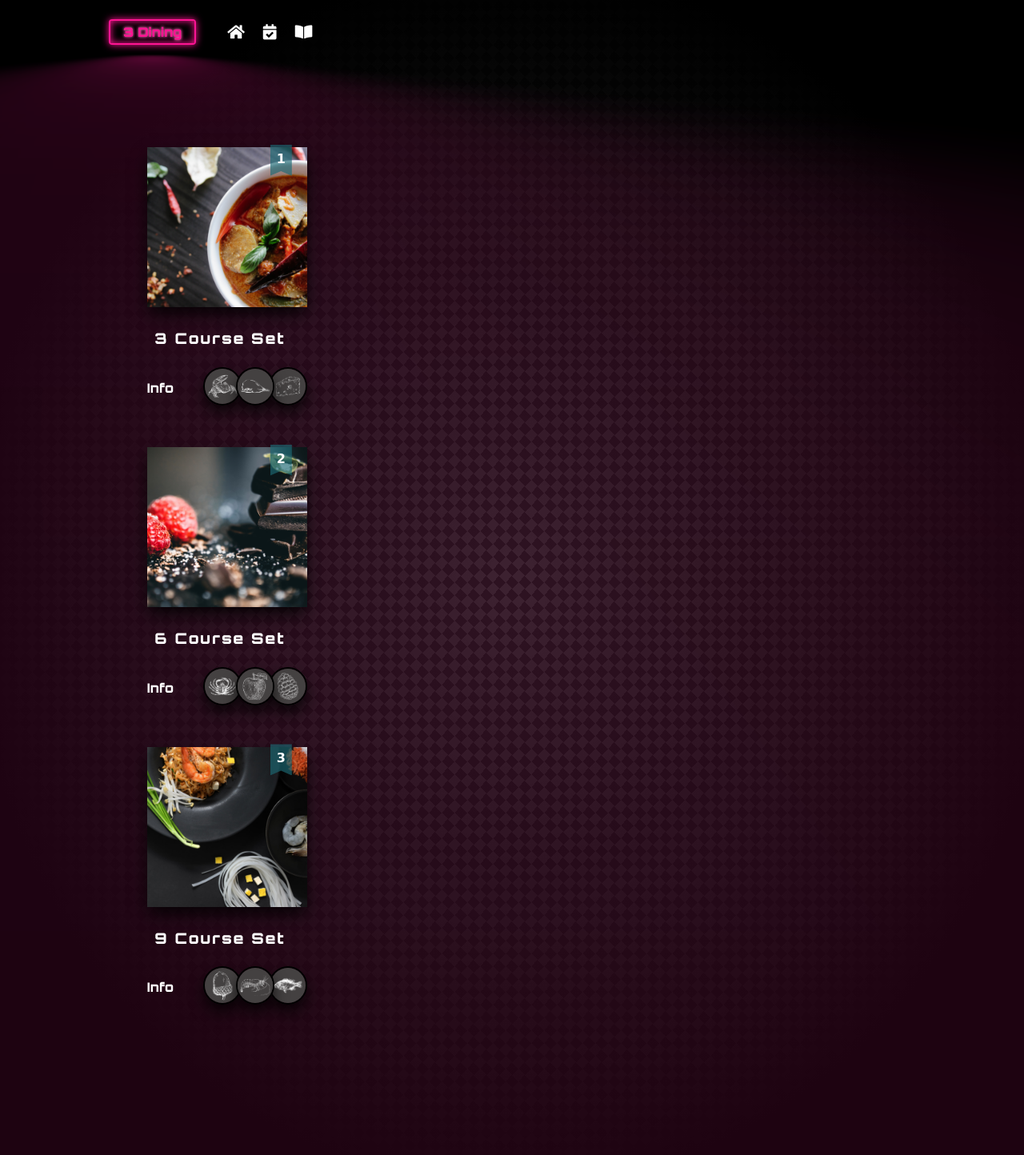
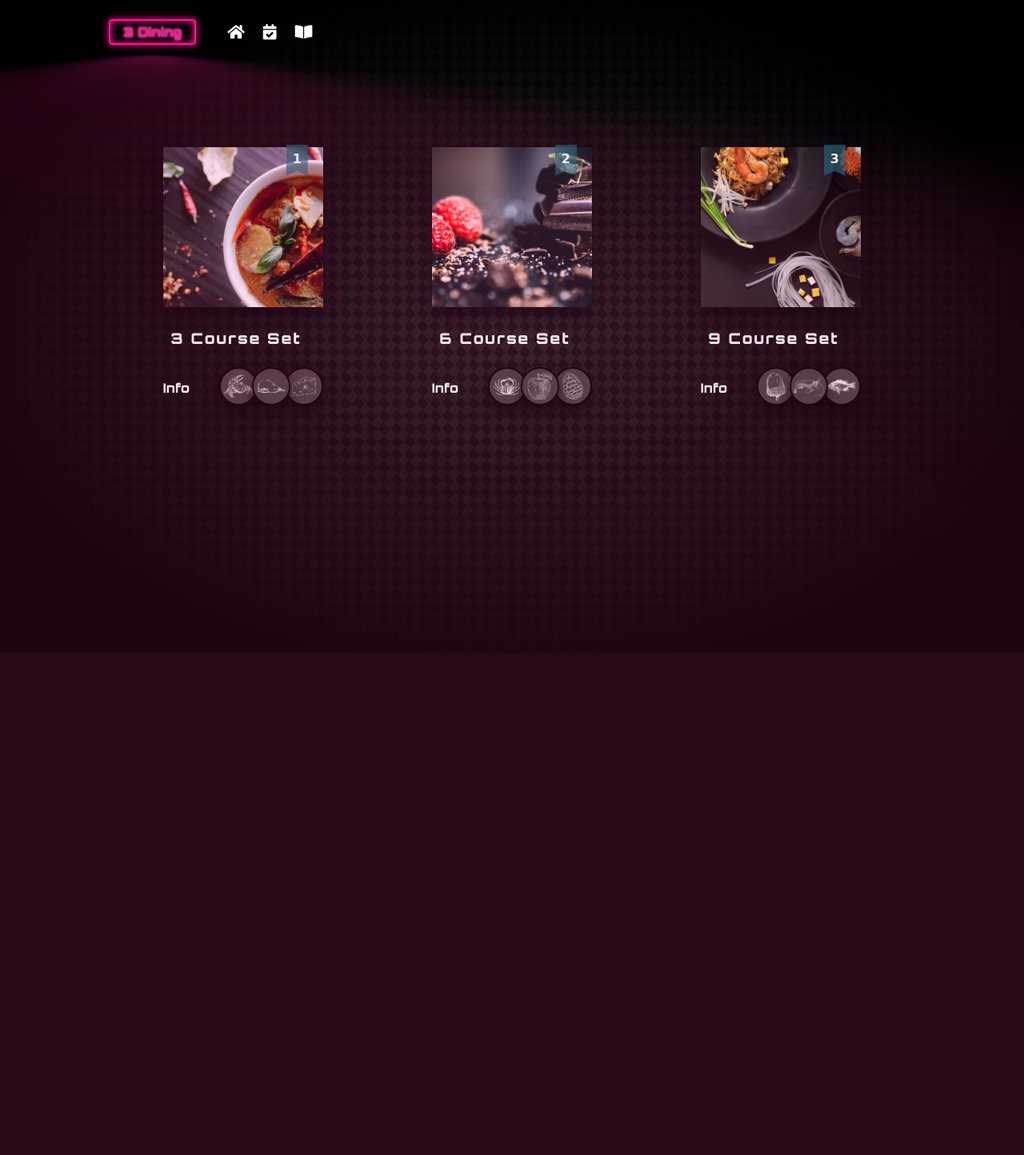
Before and after one commit to mjaroszewski1979/3d_dining, a Flask app: page /menu in a window 1280 px wide. Shown: the whole page at 80% size. After the commit the page ends 583 px from the top, so only its background shows below. Run offline with Flask 2, Linux system fonts and the light colour scheme; some web fonts are replaced.

Commit message:
Update menu.css

```diff
--- a/static/menu.css
+++ b/static/menu.css
@@ -1,3 +1,4 @@
+
 .front {
     -webkit-transition: 250ms;
     transition: 250ms;
@@ -209,3 +210,10 @@
         transform: scale(1.2);
     }
 }
+
+.carts {
+    display: flex;
+    flex-wrap: wrap;
+    align-items: center;
+    justify-content: space-around;
+}
```
